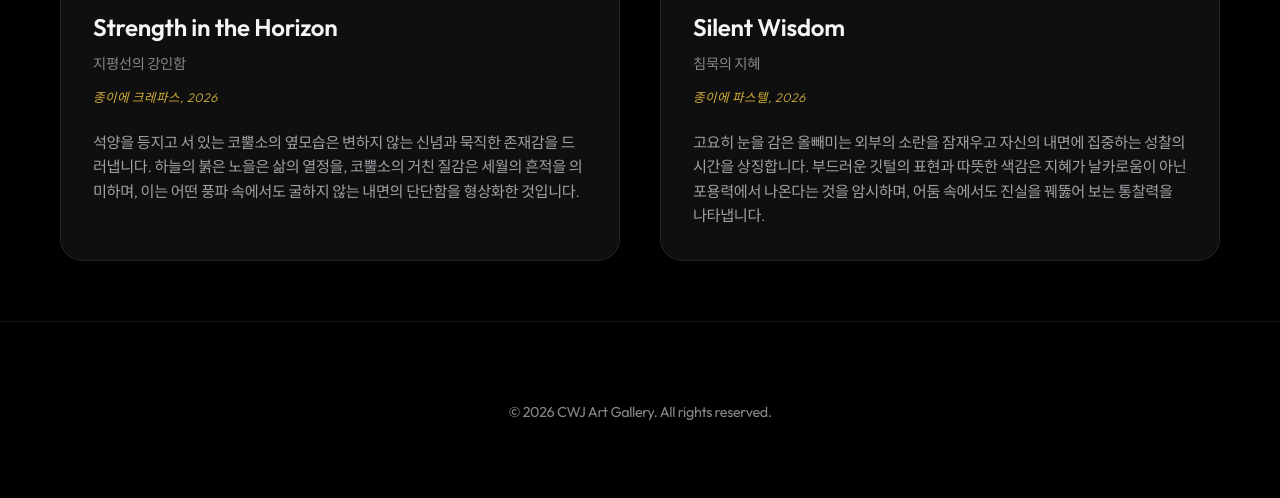
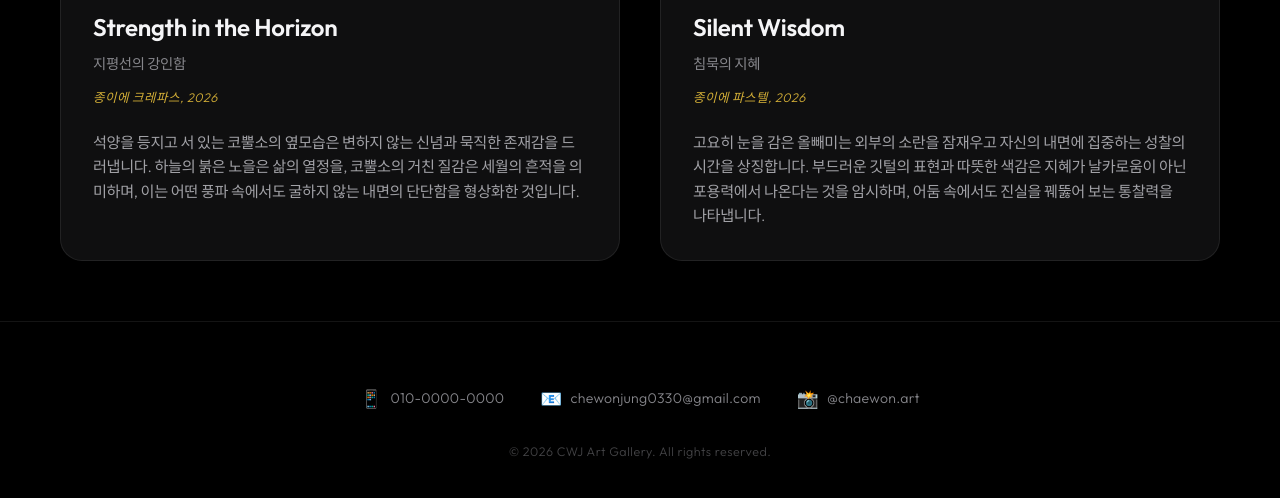
Before and after one commit to heekeunlee/CWJ, a website built with Vite: page index.html in a window 1280 px wide. Shown: the part 3474-3972 px from the top of the page. Built offline with nearby package versions, Linux system fonts and the light colour scheme; files whose address does not match are found by name; a web font is replaced by a local one.

Commit message:
feat: add competition awards to bio and social contact footer

```diff
--- a/index.html
+++ b/index.html
@@ -71,7 +71,21 @@
         </main>
 
         <footer>
-            <p>&copy; 2026 CWJ Art Gallery. All rights reserved.</p>
+            <div class="footer-contact">
+                <a href="tel:+82-10-0000-0000" class="footer-link">
+                    <span class="footer-icon">📱</span>
+                    <span class="footer-label">010-0000-0000</span>
+                </a>
+                <a href="mailto:chewonjung0330@gmail.com" class="footer-link">
+                    <span class="footer-icon">📧</span>
+                    <span class="footer-label">chewonjung0330@gmail.com</span>
+                </a>
+                <a href="https://www.instagram.com/" target="_blank" rel="noopener" class="footer-link">
+                    <span class="footer-icon">📸</span>
+                    <span class="footer-label">@chaewon.art</span>
+                </a>
+            </div>
+            <p class="footer-copy">&copy; 2026 CWJ Art Gallery. All rights reserved.</p>
         </footer>
     </div>
     <script type="module" src="./src/main.js"></script>
--- a/src/main.js
+++ b/src/main.js
@@ -369,11 +369,13 @@ const artistBio = {
             "만다라 드로잉 정규 과정 이수",
             "생태 미술 및 동·식물 관찰 드로잉 연구"
         ],
-        awardsTitle: "주요 활동 및 수상",
+        awardsTitle: "주요 수상 및 활동",
         awards: [
-            "교내 미술 전시회 최우수상 수상",
-            "지역 청소년 미술 대회 입선",
-            "학교 대표 작품 교육청 전시 참여",
+            "제27회 주안시 학생미술공모전 최우수상 (조스 부문)",
+            "제12회 접경도 청소년 미술대회 최우수상 (회화 부문)",
+            "대한민국 제32회 전국 청소년 미술실기대회 특선",
+            "제9회 호남미래학생 미술대회 장려상 (세멤화 부문)",
+            "학교 대표 선발 — 서울 교육청 주관 미술 부문 교류전 참가",
             "자연과 생명 주제 개인 포트폴리오 구축"
         ],
         skillsTitle: "작업 매체 및 기법",
@@ -394,11 +396,13 @@ const artistBio = {
             "Completed formal course in Mandala Drawing",
             "Independent research in ecological art & observational drawing"
         ],
-        awardsTitle: "Activities & Recognition",
+        awardsTitle: "Awards & Recognition",
         awards: [
-            "Best Award — School Fine Arts Exhibition",
-            "Honorable Mention — Regional Youth Art Competition",
-            "Selected for Regional Education Office Group Exhibition",
+            "1st Place (Grand Prize) — 27th Jooahn Student Art Competition, Drawing Category",
+            "1st Place — 12th Jeollanam-do Youth Art Contest, Painting Category",
+            "Special Selection — 32nd National Youth Fine Arts Skills Competition",
+            "Merit Award — 9th Honam Future Student Art Competition, Detailed Drawing Category",
+            "School Representative — Seoul Metropolitan Office of Education Interschool Art Exhibition",
             "Developed solo portfolio: 'Nature & Consciousness' series"
         ],
         skillsTitle: "Media & Techniques",
--- a/src/style.css
+++ b/src/style.css
@@ -481,11 +481,47 @@ main {
 }
 
 footer {
-    padding: 80px 0;
+    padding: 60px 20px 40px;
     text-align: center;
+    border-top: 1px solid var(--border-subtle);
+}
+
+.footer-contact {
+    display: flex;
+    justify-content: center;
+    flex-wrap: wrap;
+    gap: 8px 36px;
+    margin-bottom: 28px;
+}
+
+.footer-link {
+    display: flex;
+    align-items: center;
+    gap: 8px;
+    text-decoration: none;
     color: var(--text-dim);
-    font-size: 0.9rem;
-    border-top: 1px solid var(--border-subtle);
+    font-size: 0.88rem;
+    font-weight: 300;
+    letter-spacing: 0.02em;
+    transition: color 0.25s var(--easing-apple);
+    padding: 6px 0;
+}
+
+.footer-link:hover {
+    color: var(--text-main);
+}
+
+.footer-icon {
+    font-size: 1.1rem;
+    line-height: 1;
+}
+
+.footer-copy {
+    color: var(--text-dim);
+    font-size: 0.78rem;
+    opacity: 0.5;
+    font-weight: 300;
+    letter-spacing: 0.04em;
 }
 
 /* Artist Name Clickable */
```
